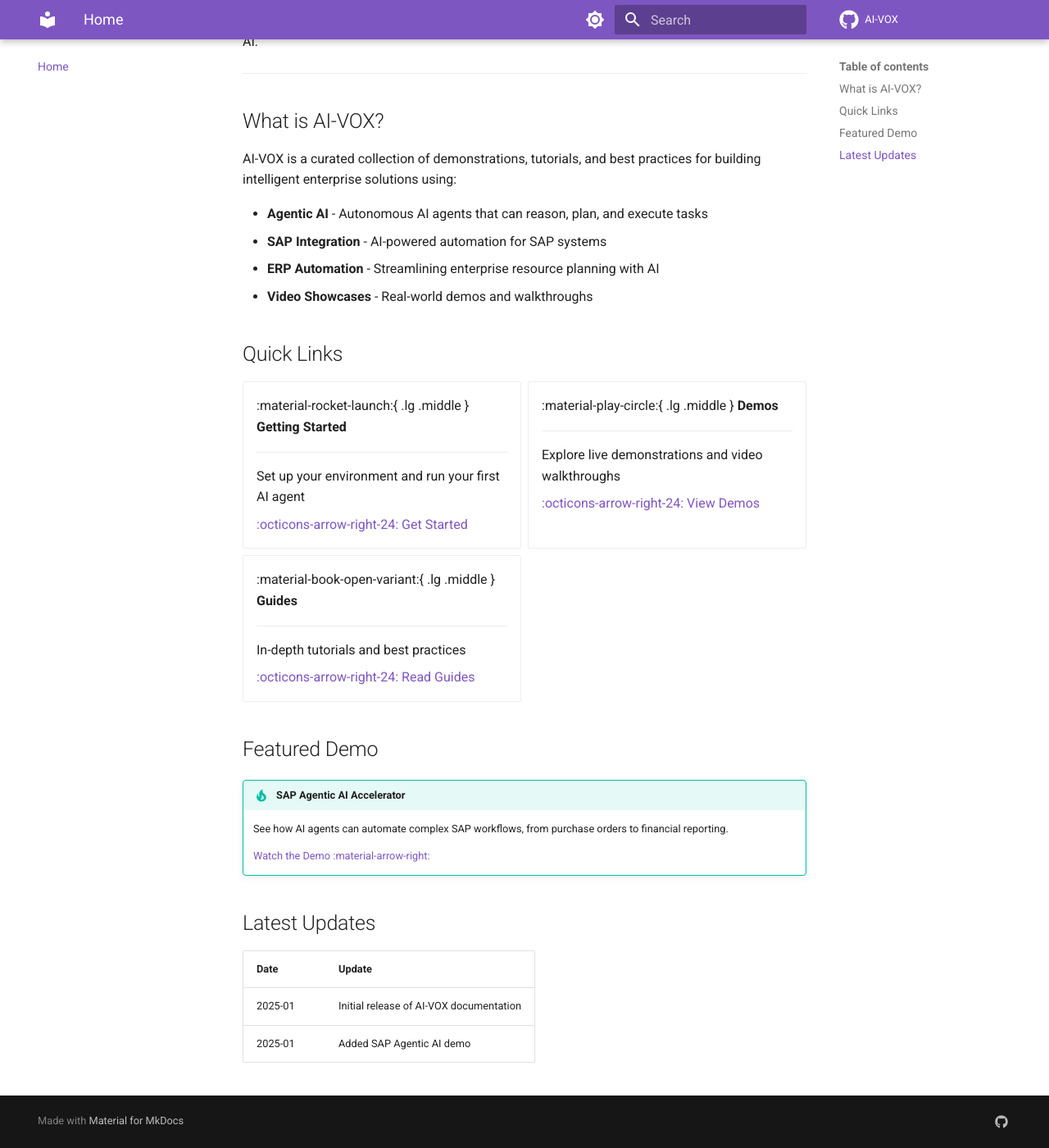
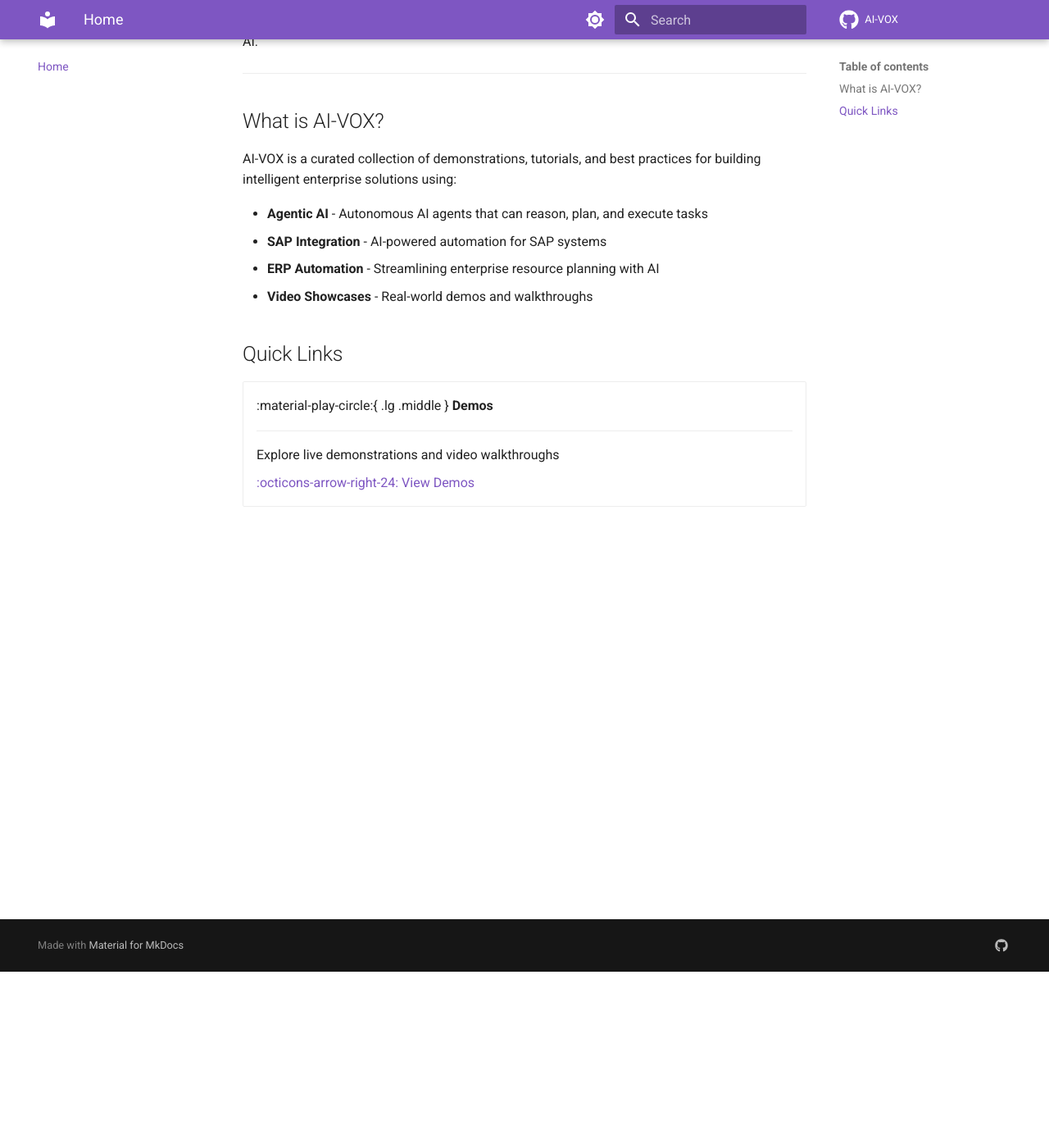
Before and after one commit to AI-VOX/ai-vox.github.io, an MkDocs documentation site: the page built from docs/index.md, in a window 1280 px wide and 1400 px high, scrolled down 215 px. Shown: the whole window at 82% size. Built offline with MkDocs 1.6.1 and Material for MkDocs 9.7.7, drawn with Linux system fonts in a browser that asks for light colours; comment, search, counter and statistics services are not loaded.

Commit message:
Remove Getting Started and Guides tabs, simplify homepage

```diff
--- a/docs/index.md
+++ b/docs/index.md
@@ -17,14 +17,6 @@
 
 <div class="grid cards" markdown>
 
--   :material-rocket-launch:{ .lg .middle } **Getting Started**
-
-    ---
-
-    Set up your environment and run your first AI agent
-
-    [:octicons-arrow-right-24: Get Started](getting-started.md)
-
 -   :material-play-circle:{ .lg .middle } **Demos**
 
     ---
@@ -33,26 +25,4 @@
 
     [:octicons-arrow-right-24: View Demos](demos/index.md)
 
--   :material-book-open-variant:{ .lg .middle } **Guides**
-
-    ---
-
-    In-depth tutorials and best practices
-
-    [:octicons-arrow-right-24: Read Guides](guides/index.md)
-
 </div>
-
-## Featured Demo
-
-!!! tip "SAP Agentic AI Accelerator"
-    See how AI agents can automate complex SAP workflows, from purchase orders to financial reporting.
-
-    [Watch the Demo :material-arrow-right:](demos/sap-agentic-ai.md)
-
-## Latest Updates
-
-| Date | Update |
-|------|--------|
-| 2025-01 | Initial release of AI-VOX documentation |
-| 2025-01 | Added SAP Agentic AI demo |
--- a/mkdocs.yml
+++ b/mkdocs.yml
@@ -56,13 +56,8 @@
 
 nav:
   - Home: index.md
-  - Getting Started: getting-started.md
   - Demos:
     - demos/index.md
     - SAP Agentic AI: demos/sap-agentic-ai.md
     - ERP Automation: demos/erp-automation.md
     - Video Showcases: demos/video-showcases.md
-  - Guides:
-    - guides/index.md
-    - Building Agents: guides/building-agents.md
-    - Best Practices: guides/best-practices.md
```
